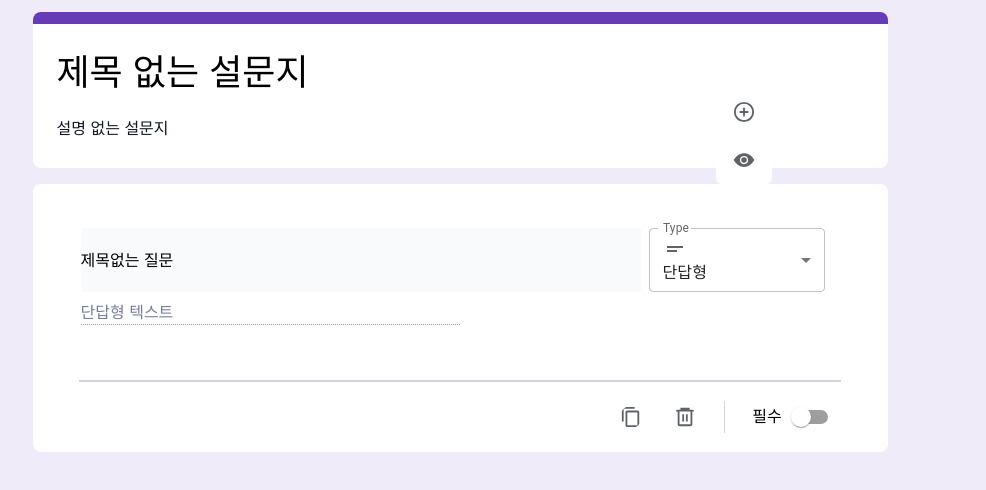
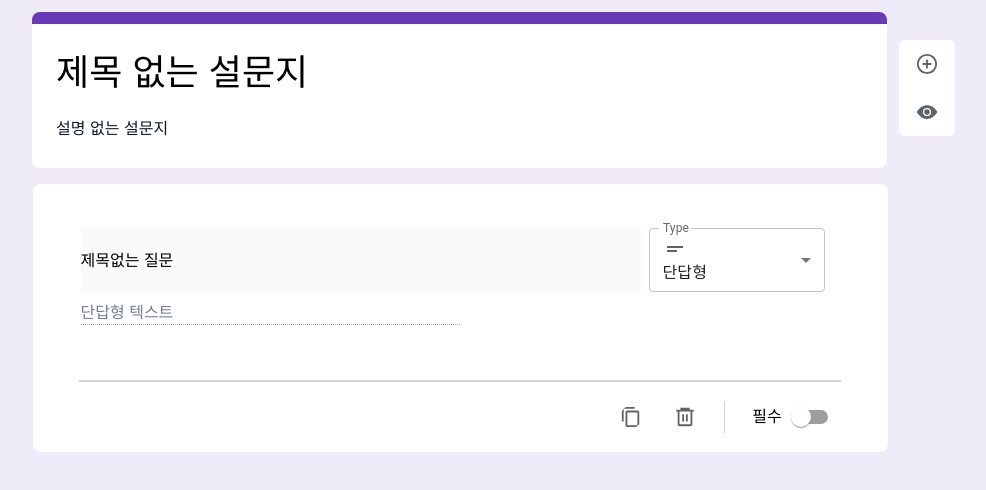
Before and after one commit to FordangIT/google_survey, a React (Create React App) app: page / in a window 1280 px wide. Shown: the top 490 px of the page, without its empty margins (180-1166 px from the left). Built offline with nearby package versions, Linux system fonts and the light colour scheme.

Commit message:
feat: 가로 화면 반응형 완료

```diff
--- a/src/components/Main/Title.tsx
+++ b/src/components/Main/Title.tsx
@@ -2,7 +2,7 @@ import { ChangeEvent } from "react";
 import { useDispatch, useSelector } from "react-redux";
 import { updateTitle, updateDescription } from "../../redux/slices/titleSlice";
 import { RootState } from "../../redux/store";
-
+import AddPreview from "./AddPreview";
 function Title() {
   const dispatch = useDispatch();
   const title = useSelector((state: RootState) => state.title.title);
@@ -21,10 +21,11 @@ function Title() {
     console.log(newDescription, "newDescription");
   };
   return (
-    <div className="flex justify-center">
+    <>
+      <div className="flex justify-center lg:relative md:ml-[4.2rem]">
         <div className="pt-3">
-        <div className=" w-[455px] md:w-[855px]  h-3 bg-dark-purple rounded-t-lg "></div>
-        <div className=" w-[455px] md:w-[855px] h-36 bg-white rounded-b-lg flex flex-col">
+          <div className=" w-[380px] md:w-[655px] lg:w-[855px] h-3 bg-dark-purple rounded-t-lg "></div>
+          <div className=" w-[380px] md:w-[655px] lg:w-[855px] h-36 bg-white rounded-b-lg flex flex-col">
             <input
               type="text"
               placeholder="제목 없는 설문지"
@@ -41,7 +42,11 @@ function Title() {
             />
           </div>
         </div>
+        <div className="">
+          <AddPreview />
         </div>
+      </div>
+    </>
   );
 }
 export default Title;
--- a/src/pages/Main.tsx
+++ b/src/pages/Main.tsx
@@ -4,12 +4,7 @@ import AddPreview from "../components/Main/AddPreview";
 const Main = () => {
   return (
     <div className="w-screen min-h-screen bg-light-purple ">
-      <div className="position">
-        <Title />
-        <div className="absolute top-12 right-[20.5rem]">
-          <AddPreview />
-        </div>
-      </div>
+      <Title />
       <Question />
     </div>
   );
```
Lines whose indentation alone changed are shown as unchanged.
